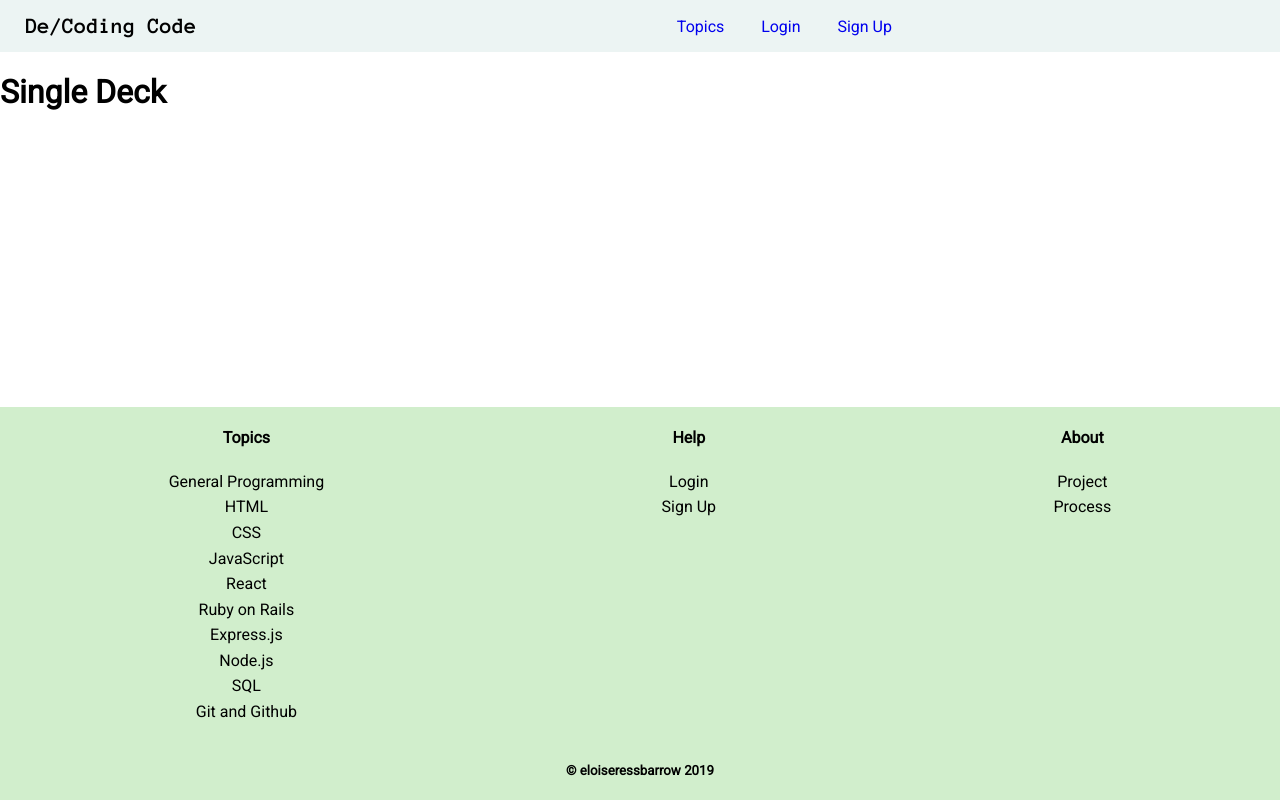
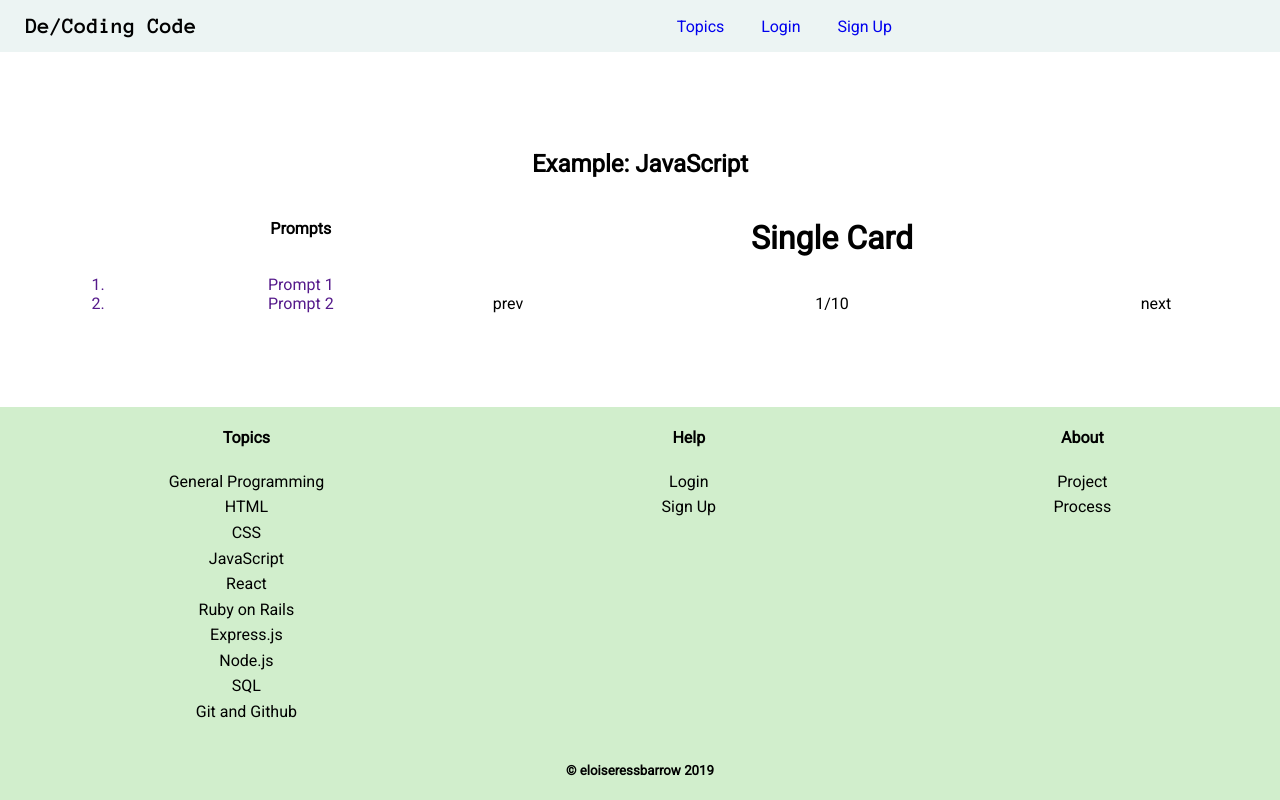
Before and after one commit to eloisebarrow/decoding_code, a React (Create React App) app in the folder client/: page /decks/deck-name in a window 1280 px wide. Built offline with nearby package versions, Linux system fonts and the light colour scheme; no server answers.

Commit message:
base structure for single deck

```diff
--- a/client/src/App.js
+++ b/client/src/App.js
@@ -3,11 +3,14 @@ import './App.css';
 import Header from './components/Header';
 import Main from './components/Main';
 import Footer from './components/Footer';
-import { getDecks } from './services/api-helper.js';
+import {
+  getDecks
+ } from './services/decks-api-helper.js';
 
 class App extends React.Component {
   state = {
     decks: [],
+    oneDeck: [],
     currentUser: null,
     loginFormData: {
       firstName: '',
@@ -16,6 +19,8 @@ class App extends React.Component {
       password: ''
     }
   }
+
+  /********************** FORM FUNCTIONS *******************************/
 
   handleLogin = async () => {
 
@@ -32,11 +37,17 @@ class App extends React.Component {
     }))
   }
 
-  componentDidMount = async () => {
-    const allDecks = await getDecks();
+  /********************** API CALLS *****************************/
+  allDecks = async () => {
+    const decks = await getDecks();
     this.setState({
-      decks: allDecks
+      decks
     })
+  }
+
+  componentDidMount = () => {
+    this.allDecks();
+
   }
 
   render() {
--- a/client/src/components/SingleCard.js
+++ b/client/src/components/SingleCard.js
@@ -3,7 +3,7 @@ import React from 'react'
 export default function SingleCard() {
   return (
     <div>
-      <h1>Single Card Form</h1>
+      <h1>Single Card</h1>
     </div>
   )
 }
--- /dev/null
+++ b/client/src/components/SingleDeck.css
@@ -0,0 +1,31 @@
+.single-deck-container {
+  display: flex;
+  flex-direction: column;
+  justify-content: center;
+  width: 100%;
+}
+
+.single-card-container {
+  display: flex;
+  justify-content: center;
+  width: 100%;
+}
+
+.prompts-container {
+  display: flex;
+  flex-direction: column;
+  width: 30%;
+}
+
+.prompts-container ol {
+  padding: 0;
+}
+
+.flashcard-container {
+  width: 53%;
+}
+
+.flashcard-directions {
+  display: flex;
+  justify-content: space-between;
+}
--- a/client/src/components/SingleDeck.js
+++ b/client/src/components/SingleDeck.js
@@ -1,9 +1,32 @@
-import React from 'react'
+import React from 'react';
+import './SingleDeck.css';
+import { Link } from 'react-router-dom';
+import SingleCard from './SingleCard';
 
 export default function SingleDeck() {
   return (
-    <div>
-      <h1>Single Deck</h1>
+    <div className="single-deck-container">
+      <h2>Example: JavaScript</h2>
+      <div className="single-card-container">
+        <div className="prompts-container">
+          <h4>Prompts</h4>
+          <ol>
+            <Link><li>Prompt 1</li></Link>
+            <Link><li>Prompt 2</li></Link>
+          </ol>
+        </div>
+
+
+        <div className="flashcard-container">
+          <SingleCard />
+          <div className="flashcard-directions">
+            <p>prev</p>
+            <p>1/10</p>
+            <p>next</p>
+          </div>
+        </div>
+
+      </div>
     </div>
   )
 }
--- a/client/src/services/api-helper.js
+++ b/client/src/services/decks-api-helper.js
@@ -8,6 +8,14 @@ export const getDecks = async () => {
     const resp = await api.get('/decks');
     return resp.data;
   } catch (e) {
-    console.log(e.message)
+    return e.message
   }
 };
+
+export const getOneDeck = async (deckId) => {
+  try {
+    const resp = await api.get(`/decks/${deckId}`)
+  } catch (e) {
+    return e.messsage
+  }
+};
```
